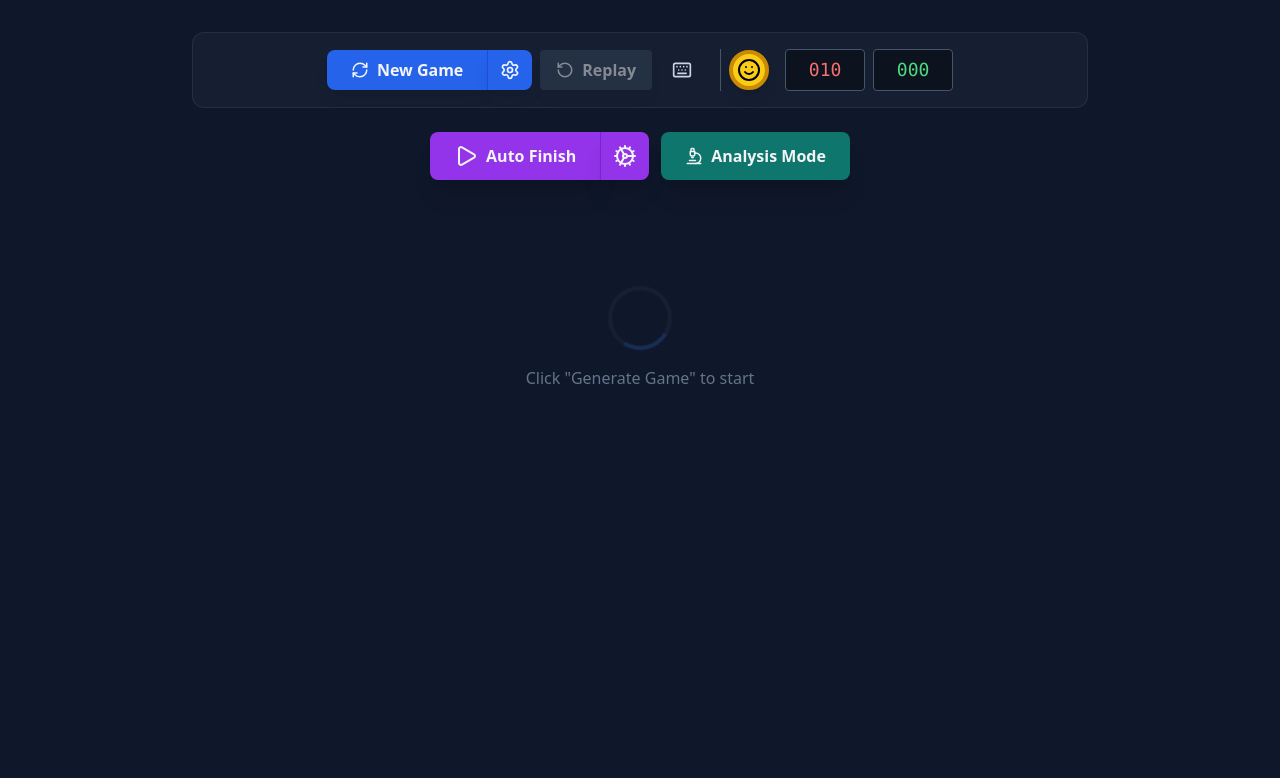
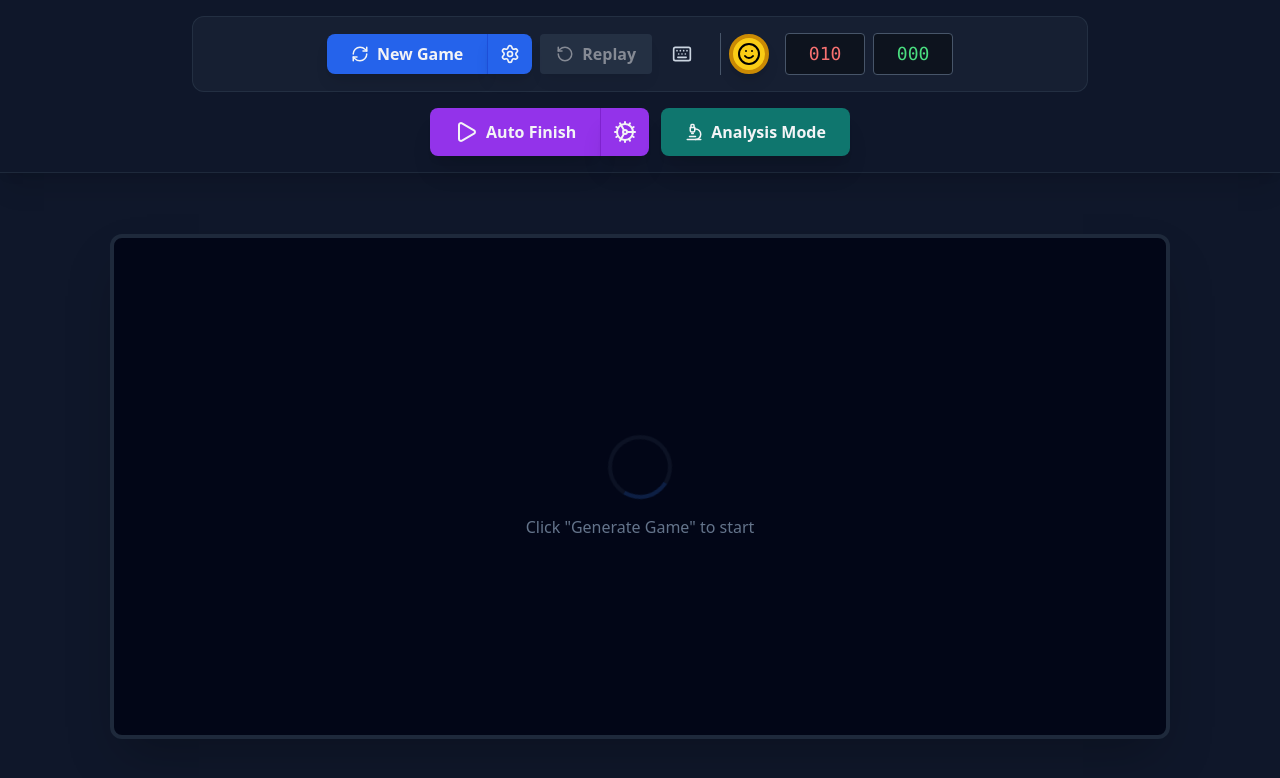
Before and after one commit to LinZhanzhi/ProbSweeper, a React (Vite) app: page / in a window 1280 px wide. Shown: the top 778 px of the page. Built offline with nearby package versions, Linux system fonts and the light colour scheme.

Commit message:
Refactor board layout to fixed window with scrollbars and increase max board size

```diff
--- a/components/Game.tsx
+++ b/components/Game.tsx
@@ -280,8 +280,8 @@ export const Game: React.FC = () => {
       if (selectedPreset === 'EXPERT') newConfig = PRESETS.EXPERT;
       if (selectedPreset === 'CUSTOM') {
           newConfig = {
-            rows: Math.min(50, Math.max(5, customConfig.rows)),
-            cols: Math.min(50, Math.max(5, customConfig.cols)),
+            rows: Math.min(100, Math.max(5, customConfig.rows)),
+            cols: Math.min(100, Math.max(5, customConfig.cols)),
             mines: Math.min(Math.floor(customConfig.rows * customConfig.cols * 0.8), Math.max(1, customConfig.mines))
           };
       }
@@ -390,8 +390,10 @@ export const Game: React.FC = () => {
     return () => window.removeEventListener('keydown', handleKeyDown);
   }, [hoveredCell, confirmationModal, handleRightClick, handleCellClick, handleReplay, handleGenerateGame, status, gameOverFocus, lastSafeBoard, resetGame]); // Dependencies might cause re-binds, but acceptable here
   return (
-    <div className="flex flex-col items-center min-h-screen bg-slate-900 text-gray-100 font-sans py-8 px-4 w-full">
-      <div className="max-w-4xl w-full flex flex-col gap-6">
+    <div className="h-screen w-full bg-slate-900 text-gray-100 font-sans flex flex-col overflow-hidden">
+      {/* Fixed Header Section */}
+      <div className="flex-none w-full flex flex-col items-center gap-4 p-4 bg-slate-900 z-10 shadow-xl border-b border-slate-800">
+        <div className="max-w-4xl w-full flex flex-col gap-4">
 
         {/* Controls */}
         <div className="flex flex-wrap gap-2 justify-center items-center bg-slate-800/50 p-4 rounded-xl border border-slate-700/50 relative">
@@ -647,9 +649,13 @@ export const Game: React.FC = () => {
              {lastHint}
           </div>
         )}
+        </div>
+      </div>
 
-        {/* The Board */}
-        <div className="w-full overflow-x-auto pb-8 text-center min-h-[300px] flex items-center justify-center relative">
+      {/* Scrollable Board Section */}
+      <div className="flex-1 w-full flex items-center justify-center bg-slate-900 p-4 min-h-0 overflow-hidden">
+        <div className="w-[85%] h-[85%] overflow-auto bg-slate-950 relative flex p-8 border-4 border-slate-800 rounded-xl shadow-2xl">
+          <div className="min-w-min min-h-min m-auto">
              {isGenerating && (
                  <div className="absolute inset-0 bg-slate-900/80 z-50 flex flex-col items-center justify-center rounded-xl backdrop-blur-sm">
                      <div className="w-12 h-12 border-4 border-blue-500 border-t-transparent rounded-full animate-spin mb-4"></div>
@@ -672,6 +678,8 @@ export const Game: React.FC = () => {
                      <p>Click "Generate Game" to start</p>
                  </div>
              )}
+          </div>
+        </div>
       </div>
 
         {/* Confirmation Modal */}
@@ -716,6 +724,5 @@ export const Game: React.FC = () => {
         )}
 
     </div>
-    </div>
   );
 };
```
Lines whose indentation alone changed are shown as unchanged.
